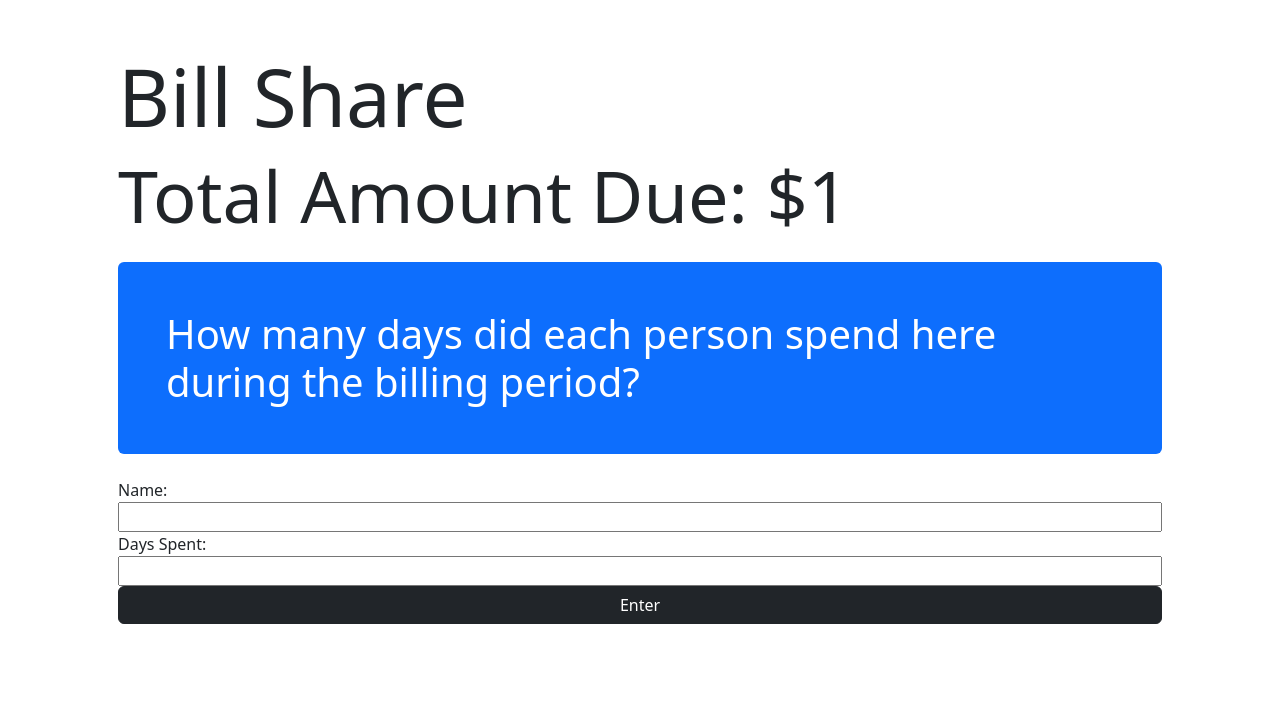
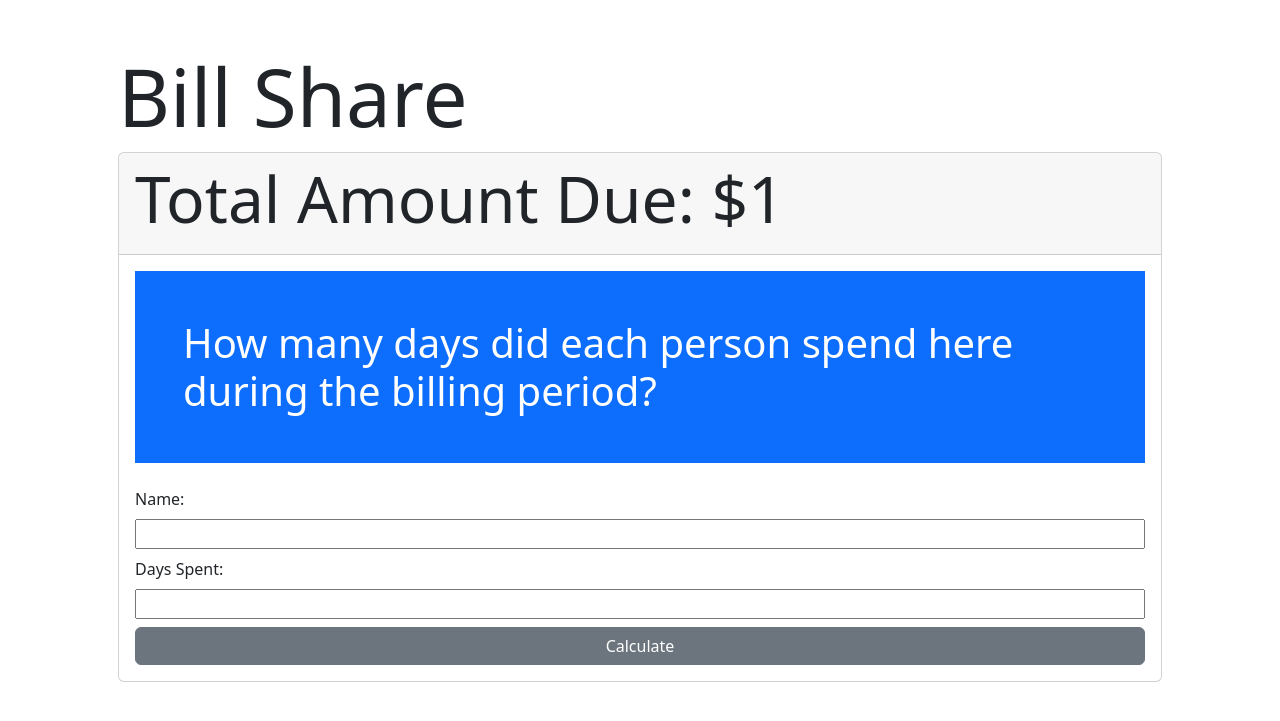
Before and after one commit to ImpendingKataclysm/bill_share_app_django, a Django app: page /generate_bill/1/1/ in a window 1280 px wide. Shown: the top 721 px of the page. Run offline with Django 4.2, Linux system fonts and the light colour scheme.

Commit message:
Adjusted the layout and colors of the bill generation form.

```diff
--- a/templates/main/generate_bill.html
+++ b/templates/main/generate_bill.html
@@ -3,22 +3,31 @@
 {% block title %}Generate Bill{% endblock %}
 
 {% block content %}
-    <div class="card0">
+    <div class="card">
         <div class="card-header">
-            <h2 class="display-2 card-title">Total Amount Due: ${{ amount_due }}</h2>
+            <h2 class="display-3 card-title">
+                Total Amount Due: ${{ amount_due }}
+            </h2>
         </div>
         <div class="card-body">
-            <form method="post" class="d-grid">
+            <form method="post" class="d-grid gap-2">
                 {%  csrf_token %}
                 {{ formset.management_form }}
-                <p class="text-bg-primary p-5 my-4 rounded display-6">How many days did each person spend here during the billing period?</p>
+                <p class="text-bg-primary p-5 display-6">
+                    How many days did each person spend here during the billing
+                    period?
+                </p>
                 {% for form in formset %}
                     {{ form.name.label }}
                     {{ form.name }}
                     {{ form.days_spent.label }}
                     {{ form.days_spent }}
                 {% endfor %}
-                <input type="submit" class="btn btn-block btn-dark" value="Enter">
+                <input
+                    type="submit"
+                    class="btn btn-block btn-secondary"
+                    value="Calculate"
+                >
             </form>
         </div>
     </div>
```
